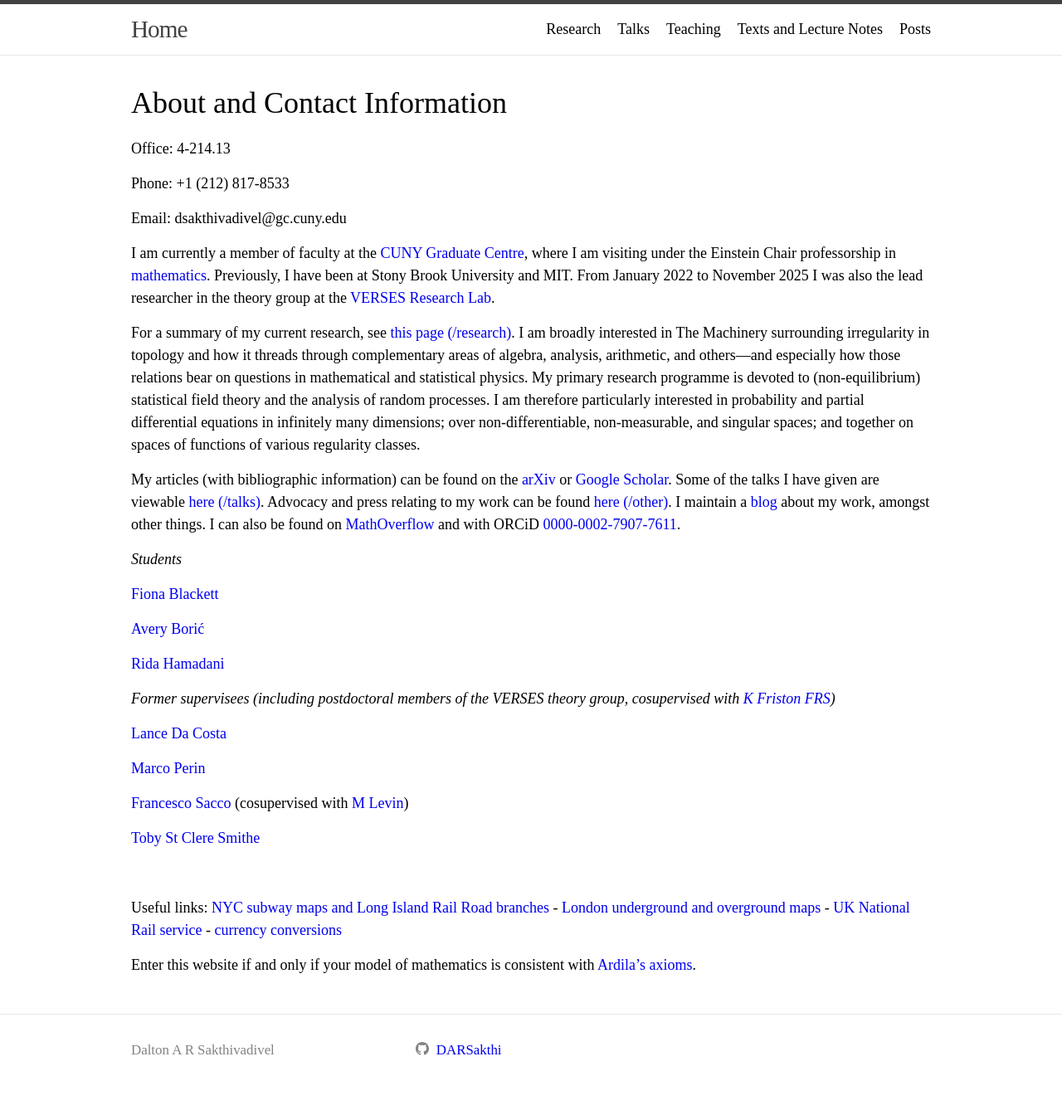
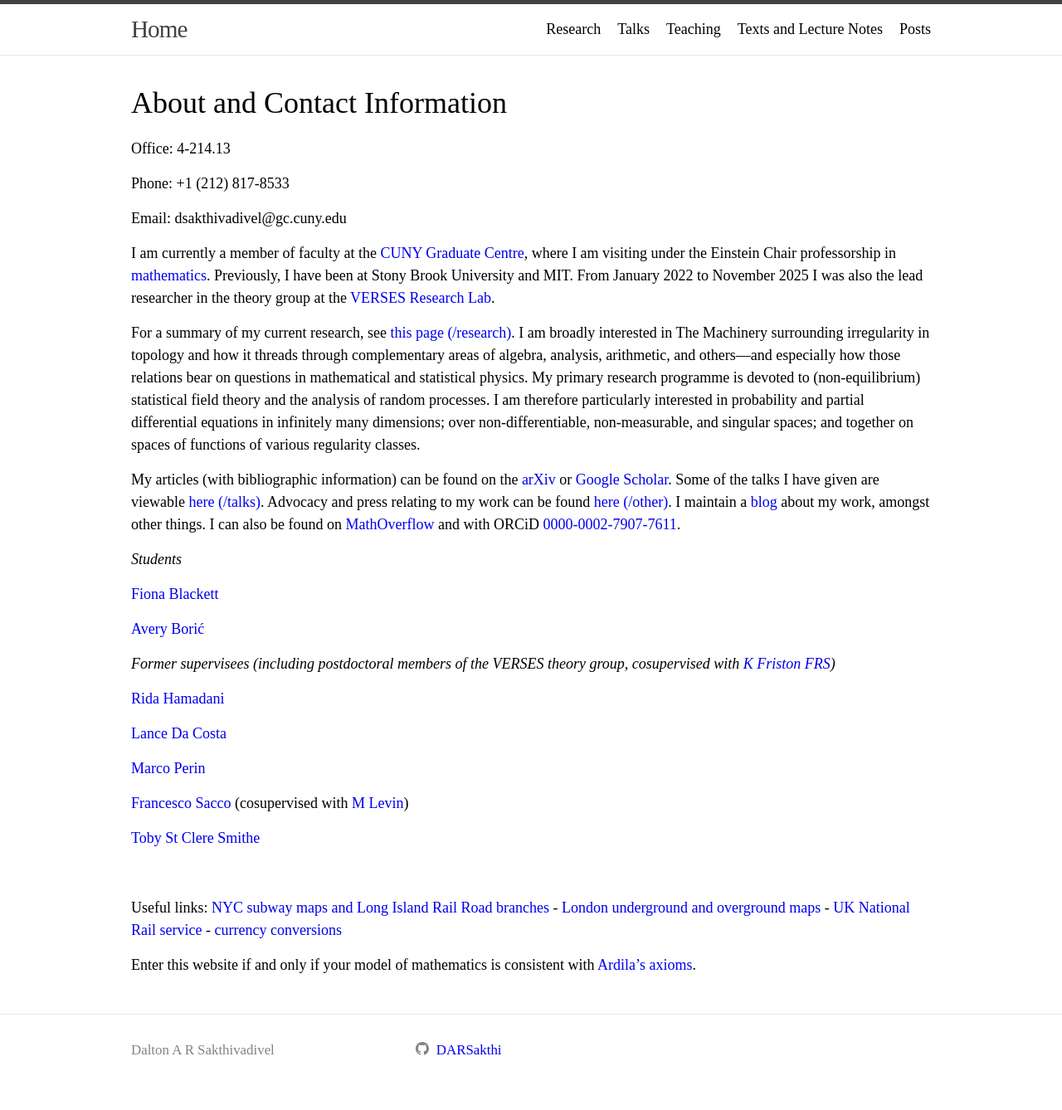
Before and after one commit to DARSakthi/DARSakthi.github.io, a Jekyll site: the page built from index.markdown, in a window 1280 px wide. Shown: the whole page at 83% size. Built offline with Jekyll 4.4.1, drawn with Linux system fonts in a browser that asks for light colours.

Commit message:
Cabinet reshuffling

```diff
--- a/index.markdown
+++ b/index.markdown
@@ -24,9 +24,10 @@ _Students_
 
 [Avery Borić](https://averyboric.github.io/)
 
-[Rida Hamadani](https://ridahamadani.com/)
 
 _Former supervisees (including postdoctoral members of the VERSES theory group, cosupervised with [K Friston FRS](https://en.wikipedia.org/wiki/Karl_J._Friston))_
+
+[Rida Hamadani](https://ridahamadani.com/)
 
 [Lance Da Costa](https://scholar.google.com/citations?user=PCHqHCsAAAAJ&hl=en)
 
```
